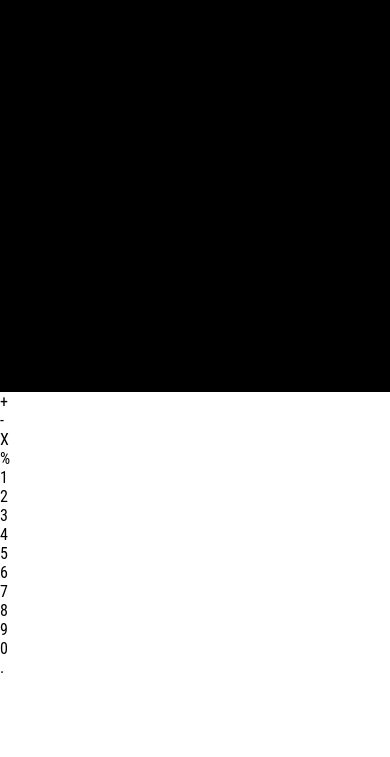
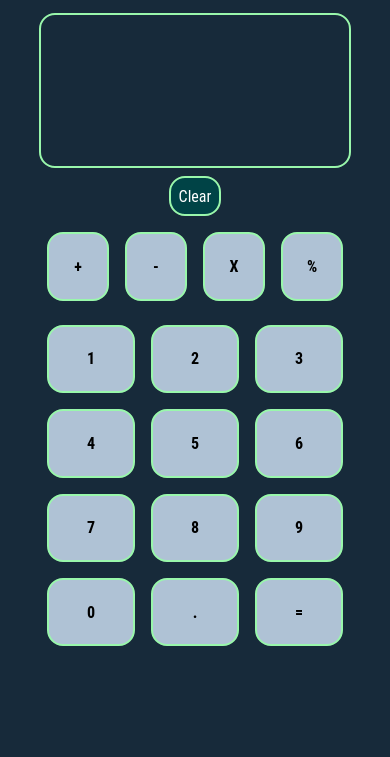
Before and after one commit to GavinStirling/calculator, a plain HTML site: page index.html in a window 390 px wide. Shown: the part 87-844 px from the top of the page. Drawn offline with Linux system fonts and the light colour scheme.

Commit message:
Completed mobile version styling and split out components

```diff
--- a/index.html
+++ b/index.html
@@ -7,13 +7,17 @@
     <meta name="viewport" content="width=device-width, initial-scale=1.0">
     <title>Gavin's Calculator</title>
 
+    <!-- Link to the main style sheet 'styles.css' -->
+
     <link rel="stylesheet" href="./styles/styles.css">
 
 </head>
 
 <body>
 
-    <header class="title">Gavin's Calculator</header>
+    <header class="header">
+        <h1 class="header__title">Gavin's Calculator</h1>
+    </header>
 
     <div class="workarea">
         <div class="workarea__results">
@@ -23,28 +27,30 @@
     </div>
 
     <div class="operators">
-        <p class="operators__operator plus">+</p>
-        <p class="operators__operator minus">-</p>
-        <p class="operators__operator multiply">X</p>
-        <p class="operators__operator divide">%</p>
+        <p id="add" class="operators__operator">+</p>
+        <p id="subtract" class="operators__operator">-</p>
+        <p id="multiply" class="operators__operator">X</p>
+        <p id="divide" class="operators__operator">%</p>
     </div>
 
     <div class="numbers">
-        <p class="numbers__number 1">1</p>
-        <p class="numbers__number 2">2</p>
-        <p class="numbers__number 3">3</p>
-        <p class="numbers__number 4">4</p>
-        <p class="numbers__number 5">5</p>
-        <p class="numbers__number 6">6</p>
-        <p class="numbers__number 7">7</p>
-        <p class="numbers__number 8">8</p>
-        <p class="numbers__number 9">9</p>
-        <p class="numbers__number 0">0</p>
-        <p class="numbers__number .">.</p>
+        <p id="one" class="numbers__number">1</p>
+        <p id="two" class="numbers__number">2</p>
+        <p id="three" class="numbers__number">3</p>
+        <p id="four" class="numbers__number">4</p>
+        <p id="five" class="numbers__number">5</p>
+        <p id="six" class="numbers__number">6</p>
+        <p id="seven" class="numbers__number">7</p>
+        <p id="eight" class="numbers__number">8</p>
+        <p id="nine" class="numbers__number">9</p>
+        <p id="zero" class="numbers__number">0</p>
+        <p id="decimal" class="numbers__number">.</p>
+        <p id="equal" class="numbers__number">=</p>
     </div>
 
 
     <!-- Link to the javascript file 'calc.js' -->
+    <script src="./calc.js"></script>
 
 </body>
 
--- a/styles/abstracts/_mixins.scss
+++ b/styles/abstracts/_mixins.scss
@@ -1 +1,14 @@
 // Mixins
+@use "../abstracts/variables" as *;
+
+
+@mixin centerSelf {
+    display: flex;
+    justify-content: center;
+    align-items: center;
+}
+
+@mixin setBorder {
+    border: solid $size-border-thickness $color-secondary;
+    border-radius: $size-border-radius;
+}
--- a/styles/abstracts/_variables.scss
+++ b/styles/abstracts/_variables.scss
@@ -1,8 +1,22 @@
 // Sheet consolidating all variables used in project
-//  Linking other style sheets
 
-
+// Colour Variables
+$color-background: #172A3A;
+$color-workarea: #004346;
+$color-font: #FFFFFF;
+$color-font-secondary: #000000;
+$color-light: #AFC2D5;
+$color-secondary: #99F7AB;
 
 //  Font Variables
 
-$primary-font: 'Roboto Condensed', sans-serif;
+$font-primary: 'Roboto Condensed', sans-serif;
+
+// Sizing
+
+$size-width-area: 80%;
+
+$size-margin-standard: 0.5em;
+
+$size-border-thickness: 2px;
+$size-border-radius: 1em;
--- a/styles/base/_body.scss
+++ b/styles/base/_body.scss
@@ -1,4 +1,6 @@
 // Setting the body layout of the page
+
+// Link to the variables
 @use "../abstracts/variables" as *;
 
 
@@ -8,6 +10,8 @@ body {
     display: flex;
     flex-direction: column;
     justify-content: flex-start;
-    align-items: flex-start;
-    font-family: $primary-font;
+    align-items: center;
+    font-family: $font-primary;
+    background-color: $color-background;
+    color: $color-font;
 }
--- a/styles/base/_reset.scss
+++ b/styles/base/_reset.scss
@@ -1,6 +1,4 @@
 // Resetting the browser defaults
-@use "../abstracts/variables" as *;
-
 
 * {
     margin: 0;
--- /dev/null
+++ b/styles/components/_number.scss
@@ -0,0 +1,18 @@
+// Setting the style of the numbers area and number icon
+
+//Link to the variable and mixin partial files
+@use "../abstracts/variables" as *;
+@use "../abstracts/mixins" as *;
+
+.numbers__number{
+    @include centerSelf();
+    @include setBorder();
+
+    margin: $size-margin-standard;
+
+    color: $color-font-secondary;
+    background-color: $color-light;
+
+    font-size: 1em;
+    font-weight: 700;
+}
--- /dev/null
+++ b/styles/components/_operator.scss
@@ -0,0 +1,18 @@
+// Setting the style of the operator area and operator icons
+
+// Link to the variable and mixin partial files
+@use "../abstracts/variables" as *;
+@use "../abstracts/mixins" as *;
+
+.operators__operator{
+    @include centerSelf();
+    @include setBorder();
+
+    margin: $size-margin-standard;
+
+    color: $color-font-secondary;
+    background-color: $color-light;
+
+    font-weight: 700;
+
+}
--- /dev/null
+++ b/styles/layouts/_header.scss
@@ -0,0 +1,17 @@
+// Setting the title of the page
+
+@use "../abstracts/variables" as *;
+@use "../abstracts/mixins" as *;
+
+.header {
+    height: 10vh;
+    width: 100%;
+
+    @include centerSelf();
+
+
+    &__title {
+        text-align: center;
+        font-size: 2em;
+    }
+}
--- a/styles/layouts/_numbers.scss
+++ b/styles/layouts/_numbers.scss
@@ -0,0 +1,18 @@
+// Setting the style of the numbers area and number icon
+
+//Link to the variable and mixin partial files
+@use "../abstracts/variables" as *;
+@use "../abstracts/mixins" as *;
+
+
+.numbers {
+    //Seeting height and width of the numbers area
+    width: $size-width-area;
+    height: 40vh;
+    margin: $size-margin-standard;
+
+    //Seeting the display style of the number icons
+    display: grid;
+    grid-template: repeat(4,1fr) / repeat(3, 1fr);
+    gap: 0;
+}
--- a/styles/layouts/_operators.scss
+++ b/styles/layouts/_operators.scss
@@ -0,0 +1,18 @@
+// Setting the style of the operator area and operator icons
+
+// Link to the variable and mixin partial files
+@use "../abstracts/variables" as *;
+@use "../abstracts/mixins" as *;
+
+.operators {
+    height: 10vh;
+    width: $size-width-area;
+    margin: 0;
+
+    //Seeting the display style of the operator icons
+    display: grid;
+    grid-template: repeat(1,1fr) / repeat(4, 1fr);
+    gap: 0;
+
+
+}
--- a/styles/layouts/_title.scss
+++ /dev/null
@@ -1,6 +0,0 @@
-// Setting the title of the page
-
-.title {
-    text-align: center;
-    font-size: 3em;
-}
--- a/styles/layouts/_workarea.scss
+++ b/styles/layouts/_workarea.scss
@@ -1,11 +1,36 @@
+//Styling the work area
+
+// Link to the variables
+@use "../abstracts/variables" as *;
+@use "../abstracts/mixins" as *;
+
+.workarea {
+    height: 25vh;
+    width: $size-width-area;
+    margin: $size-margin-standard;
+
+    display: flex;
+    flex-direction: column;
+    justify-content: center;
+    align-items: center;
 
 
-.workarea {
-    height: 50vh;
-    width: 100%;
-    background-color: black;
 
     &__results {
-        height: 100px;
+        height: 20vh;
+        width: 100%;
+        margin: $size-margin-standard 0;
+
+        @include setBorder();
+    }
+
+    &__clear {
+        @include centerSelf();
+        @include setBorder();
+
+        height: 5vh;
+        padding: $size-margin-standard ;
+
+        background-color: $color-workarea;
     }
 }
--- a/styles/styles.scss
+++ b/styles/styles.scss
@@ -9,13 +9,15 @@
 // LAYOUTS
 
 // Setting the style for the title
-@use "./layouts/title";
+@use "./layouts/header";
 
 // Setting the style for the work and results area
 @use "./layouts/workarea";
 
 // Setting the style for the operator selectors
 @use "./layouts/operators";
+@use "./components/operator";
 
-// Setting the style for the number selectors
+// Setting the styles for the number selectors
 @use "./layouts/numbers";
+@use "./components/number";
```
Also changed, not shown: styles/styles.css, 1 other file.
